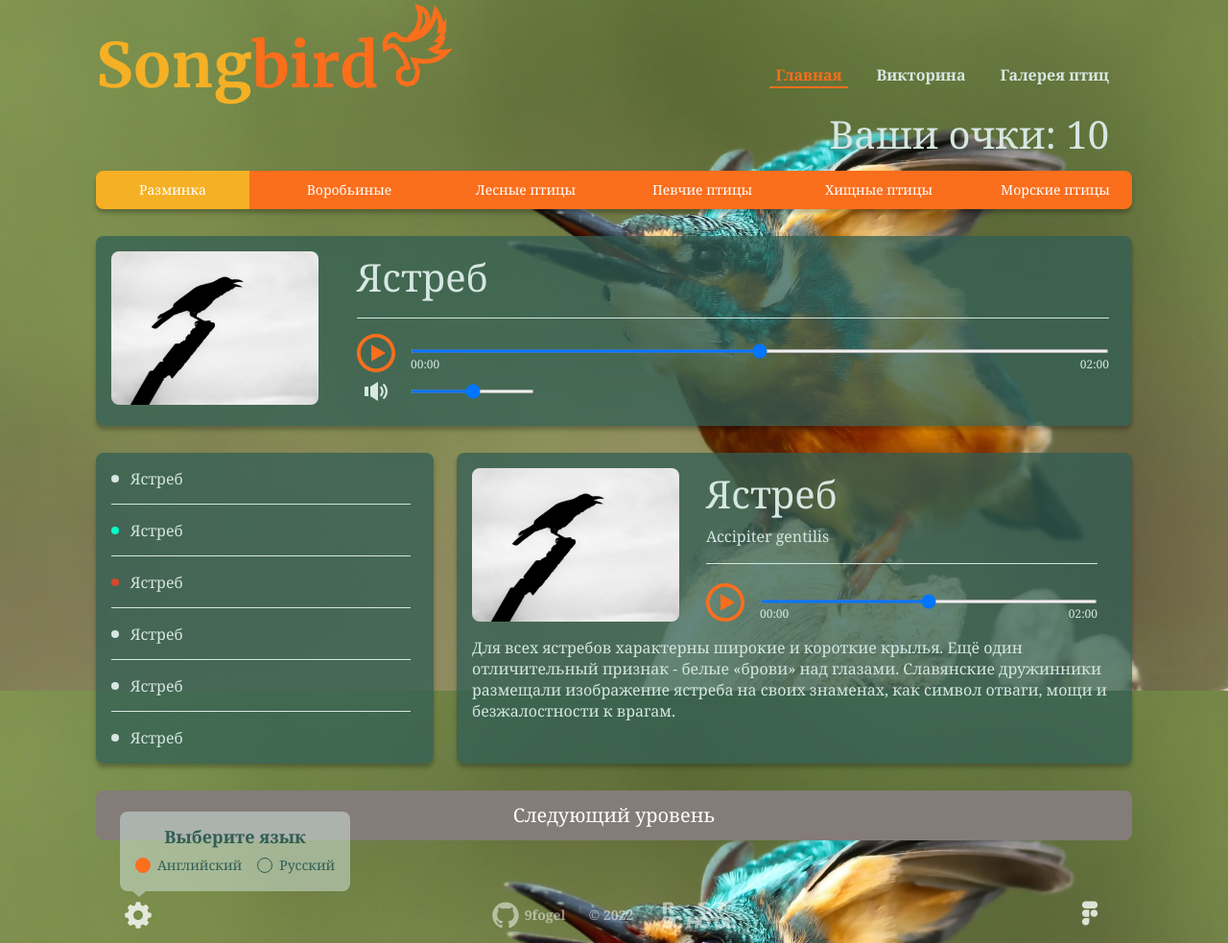
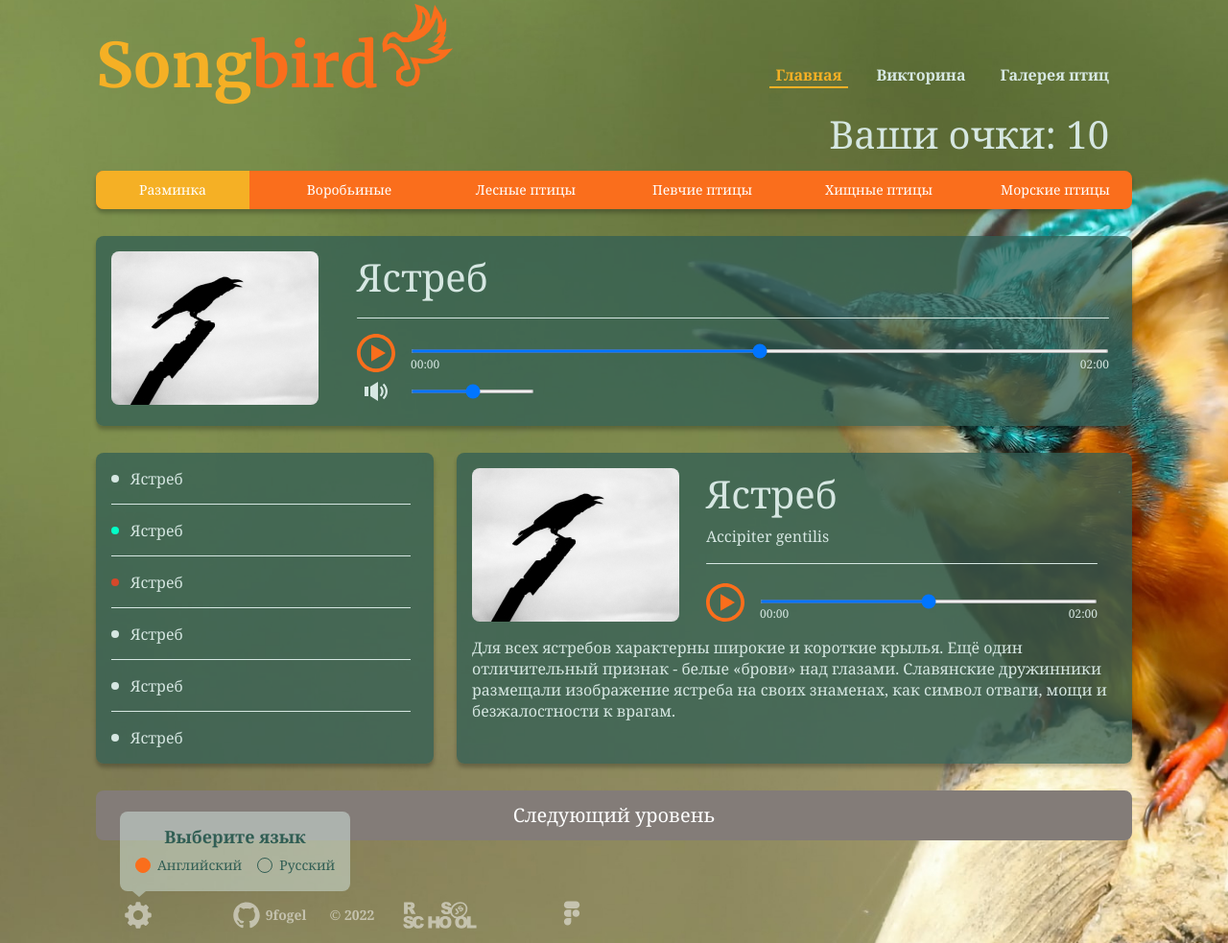
Before and after one commit to 9fogel/RSSchool-stage-1, a website built with webpack: page songbird/src/index.html in a window 1280 px wide. Shown: the whole page at 96% size. Built offline with nearby package versions, Linux system fonts and the light colour scheme.

Commit message:
fix: fix footer, nav-links active and body bg

```diff
--- a/songbird/src/style/_default.scss
+++ b/songbird/src/style/_default.scss
@@ -15,9 +15,7 @@ body {
   font-size: 16px;
   color: $light-green;
   background-image: url('img/songbird-bg.jpg');
-  // background-size: 120%;
-  // background-position-y: -50px;
-  background-size: 100%;
+  background-size: cover;
 }
 
 ul {
--- a/songbird/src/style/_style.scss
+++ b/songbird/src/style/_style.scss
@@ -50,8 +50,8 @@
 }
 
 .link-active {
-  color: $orange;
-  border-bottom: 2px solid $orange;
+  color: $yellow;
+  border-bottom: 2px solid $yellow;
 }
 
 //intro
@@ -387,7 +387,7 @@
   justify-content: space-between;
   align-items: center;
   padding: 8px 24px;
-  width: 100%;
+  width: 50%;
   color: $white;
 }
 
@@ -396,7 +396,7 @@
   height: 40px;
   background-size: 40px 40px;
   background-image: url('img/settings.svg');
-  opacity: 0.8;
+  opacity: 0.5;
 }
 
 .settings:hover {
@@ -520,7 +520,7 @@ label:hover{
 }
 
 .designed {
-  opacity: 0.8;
+  opacity: 0.5;
 }
 
 .designed:hover {
```
